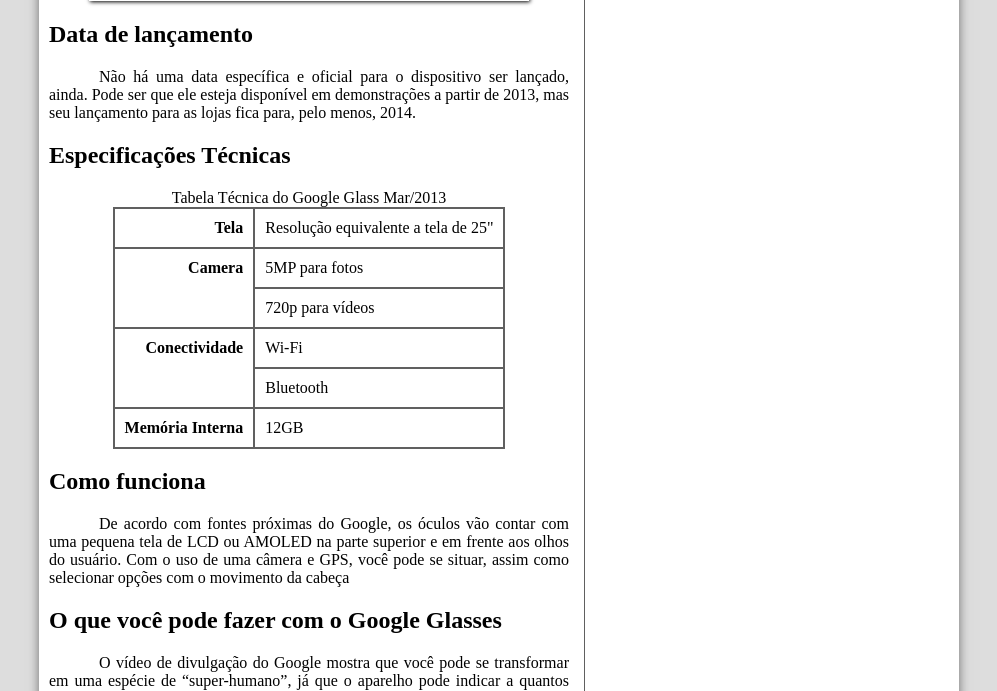
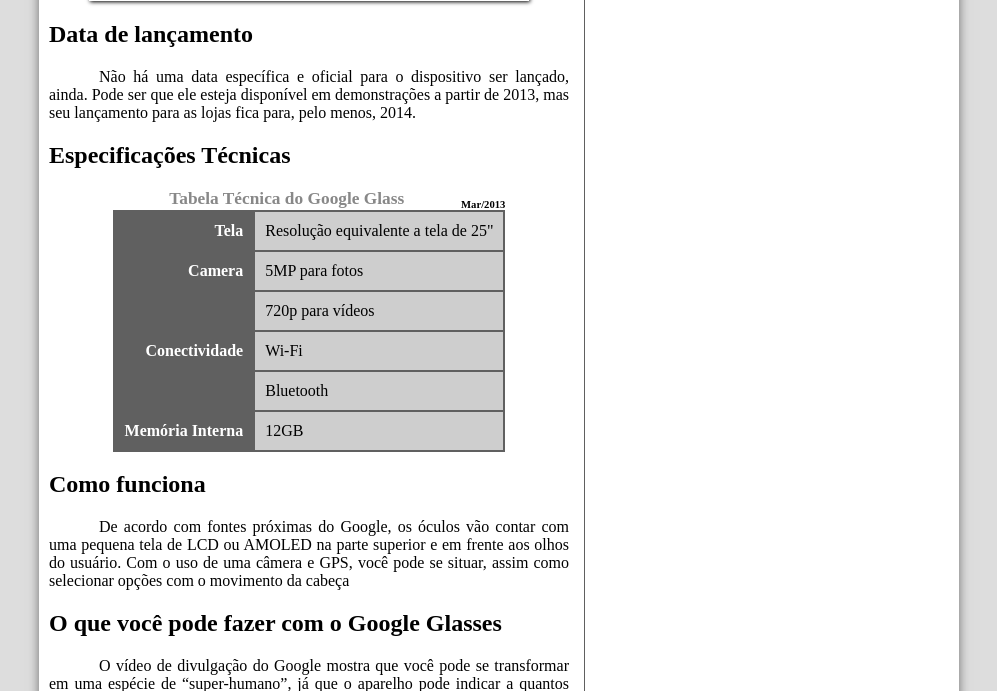
Before and after one commit to andr3m0ur4/Projeto-Glass-HTML5, a PHP site: page / in a window 1280 px wide. Shown: the part 837-1528 px from the top of the page, without its empty margins (141-1138 px from the left). Run offline with PHP 8.4, Linux system fonts and the light colour scheme.

Commit message:
Finalizando a estilização da tabela

```diff
--- a/_css/estilo.css
+++ b/_css/estilo.css
@@ -124,6 +124,7 @@ nav#menu a:hover {
 	color: #fff;
 }
 
+/* Formatação para a seção */
 section#corpo {
 	display: block;
 	width: 520px;
@@ -142,23 +143,44 @@ table#tabelaspec {
 table#tabelaspec th, table#tabelaspec td {
 	border: 1px solid #606060;
 	padding: 10px;
-	vertical-align: top;
+	text-align: center;
+	vertical-align: middle;
 }
 
 table#tabelaspec th {
 	text-align: right;
+	color: #fff;
+	background-color: #606060;
+	vertical-align: top;
 }
 
 table#tabelaspec td {
 	text-align: left;
+	background-color: #cecece;
 }
 
+table#tabelaspec caption {
+	color: #888;
+	font-size: 13pt;
+	font-weight: bolder;
+}
+
+table#tabelaspec caption span {
+	display: block;
+	float: right;
+	color: #000;
+	font-size: 8pt;
+	margin-top: 10px;
+}
+
+/* Formatação para a lateral */
 aside#lateral {
 	display: block;
 	width: 350px;
 	float: right;
 }
 
+/* Formatação para o rodapé */
 footer#rodape {
 	clear: both;
 	border-top: 1px solid #606060;
--- a/index.html
+++ b/index.html
@@ -57,7 +57,7 @@
 
 				<h1>Especificações Técnicas</h1>
 				<table id="tabelaspec">
-					<caption>Tabela Técnica do Google Glass Mar/2013</caption>
+					<caption>Tabela Técnica do Google Glass <span>Mar/2013</span></caption>
 
 					<tr>
 						<th>Tela</th>
```
